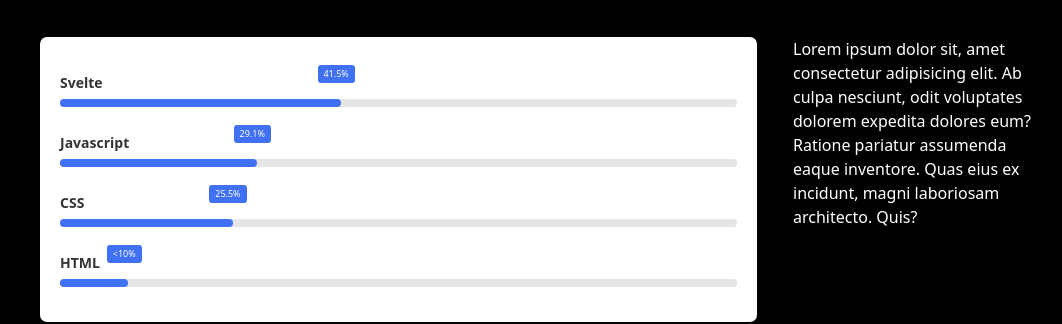
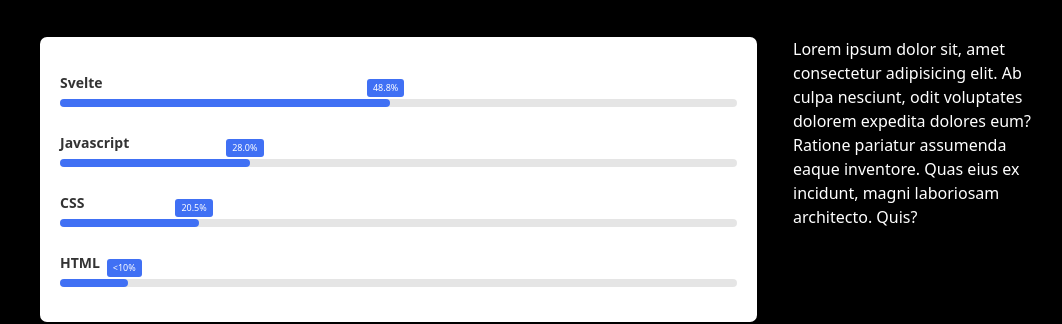
Before and after one commit to Jackesque/IE104-Project-Personal-Blog, a SvelteKit app: page / in a window 1280 px wide. Shown: the part 2064-2388 px from the top of the page, without its empty margins (103-1165 px from the left). Built offline with nearby package versions, Linux system fonts and the light colour scheme.

Commit message:
fast fix progress bar

```diff
--- a/src/component/Language/Language.svelte
+++ b/src/component/Language/Language.svelte
@@ -6,31 +6,31 @@
     <div class="skill-box">
         <span class="title">Svelte</span>
         <div class="skill-bar">
-            <span class="skill-per bg-red-500" style='width:41.5%'>
-                <span class="tooltip">41.5%</span>
+            <span class="skill-per bg-red-500" style='width:48.8%'>
+                <span class="tooltip">48.8%</span>
             </span>
         </div>
     </div>
     <div class="skill-box">
         <span class="title">Javascript</span>
         <div class="skill-bar">
-            <span class="skill-per" style='animation-delay: 0.1s; width:29.1%'>
-                <span class="tooltip">29.1%</span>
+            <span class="skill-per" style='animation-delay: 0.1s; width:28%'>
+                <span class="tooltip">28.0%</span>
             </span>
         </div>
     </div>
     <div class="skill-box">
         <span class="title">CSS</span>
         <div class="skill-bar">
-            <span class="skill-per javascript red" style='animation-delay: 0.2s; width:25.5%'>
-                <span class="tooltip">25.5%</span>
+            <span class="skill-per javascript red" style='animation-delay: 0.2s; width:20.5%'>
+                <span class="tooltip">20.5%</span>
             </span>
         </div>
     </div>
     <div class="skill-box">
         <span class="title">HTML</span>
         <div class="skill-bar">
-            <span class="skill-per" style='animation-delay: 0.3s; width:3.9%'>
+            <span class="skill-per" style='animation-delay: 0.3s; width:10%'>
                 <span class="tooltip">&lt;10%</span>
             </span>
         </div>
--- a/src/css/Language.css
+++ b/src/css/Language.css
@@ -50,7 +50,7 @@
 .skill-per .tooltip{
     position: absolute;
     right: -14px;
-    top: -34px;
+    top: -20px;
     font-size: 9px;
     font-weight: 500;
     color: #fff;
```
